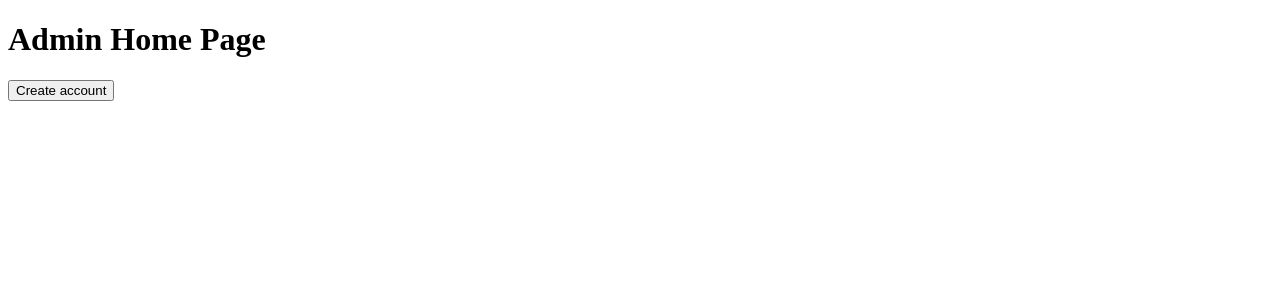
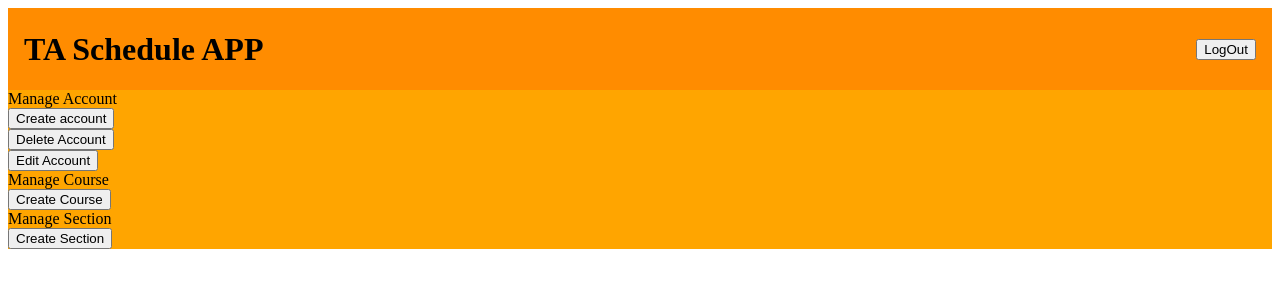
Before and after one commit to Iynsoo/ExplicitBadger, a Django app: template templates/home_admin.html in a window 1280 px wide. Shown: the top 300 px of the page. Run offline with Django 4.2, Linux system fonts and the light colour scheme; the template is opened without the code that fills it, so the values that code supplies are empty.

Commit message:
upgrade little css and the functions

```diff
--- a/templates/home_admin.html
+++ b/templates/home_admin.html
@@ -3,11 +3,74 @@
 <head>
     <meta charset="UTF-8">
     <title>Admin Home Page</title>
+    <link href="styles.css" rel="stylesheet" type="text/css" />
 </head>
+
+<style>
+    header{
+        height: 50px;
+        padding: 1rem;
+        background-color: darkorange;
+        display: flex;
+        justify-content: space-between;
+        align-items: center;
+    }
+</style>
+
+<header>
+<h1>TA Schedule APP</h1>
+    <nav>
+        <a href="../">
+            <button>LogOut</button>
+        </a>
+    </nav>
+</header>
 <body>
-<h1>Admin Home Page</h1>
-<a href="createAccount/">
-   <button>Create account</button>
-</a>
+
+<!-- Manage Account block -->
+<div class = block>
+        <div class = center>
+        <div class = block_str>Manage Account</div>
+        <div class = block_sub>
+          <a href="createAccount/">
+              <button>Create account</button>
+          </a>
+      </div>
+       <div class = block_sub>
+          <a href="deleteAccount/">
+              <button>Delete Account</button>
+         </a>
+      </div>
+       <div class = block_sub>
+          <a href="editAccount/">
+              <button>Edit Account</button>
+          </a>
+      </div>
+    </div>
+</div>
+
+<!-- Manage Course block -->
+<div class = block>
+    <div class = center>
+        <div class = block_str>Manage Course</div>
+        <div class = block_sub>
+            <a href="createCourse/">
+                <button>Create Course</button>
+            </a>
+        </div>
+    </div>
+</div>
+
+<!-- Manage Section block -->
+<div class = block>
+    <div class = center>
+        <div class = block_str>Manage Section</div>
+        <div class = block_sub>
+            <a href="createSection/">
+                <button>Create Section</button>
+            </a>
+        </div>
+    </div>
+</div>
 </body>
 </html>
```
Also changed, not shown: templates/login.html (+17 -0 lines).
